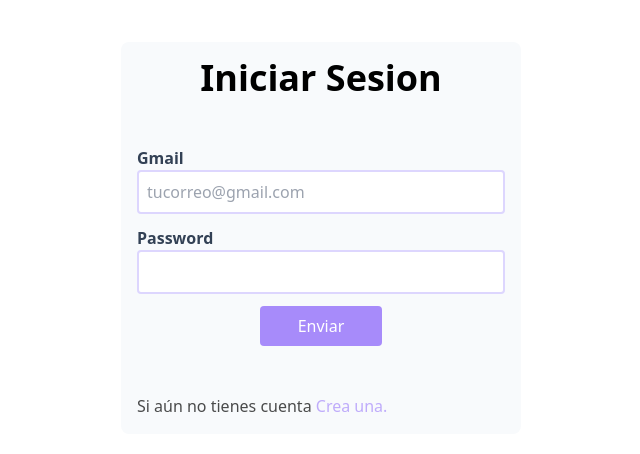
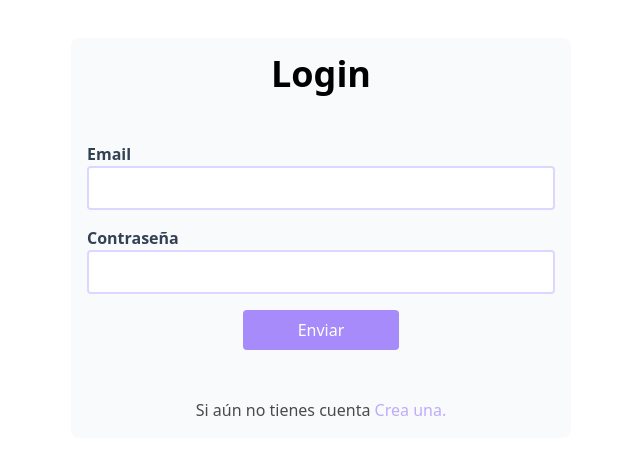
Before and after one commit to sebas-baltor/chat-socket-io, a React (Vite) app in the folder frontend/: page /login in a window 1280 px wide. Shown: the part 162-616 px from the top of the page, without its empty margins (319-959 px from the left). Built offline with nearby package versions, Linux system fonts and the light colour scheme; no server answers.

Commit message:
login and create account view, almost finished

```diff
--- a/frontend/package.json
+++ b/frontend/package.json
@@ -13,6 +13,7 @@
     "formik": "^2.2.9",
     "react": "^18.2.0",
     "react-dom": "^18.2.0",
+    "react-dropzone": "^14.2.3",
     "react-router-dom": "^6.8.1",
     "socket.io-client": "^4.6.0",
     "yup": "^1.0.0"
--- a/frontend/src/App.jsx
+++ b/frontend/src/App.jsx
@@ -9,7 +9,7 @@ function App() {
         <Routes>
           <Route path="/" element={<Chat />} />
           <Route path="/login" element={<Login />} />
-          <Route path="/create-account" element={<CreateAccount />} />
+          <Route path="/crear-cuenta" element={<CreateAccount />} />
         </Routes>
       </BrowserRouter>
     </div>
--- a/frontend/src/pages/CreateAccount.jsx
+++ b/frontend/src/pages/CreateAccount.jsx
@@ -1,6 +1,141 @@
-function CreateAccount (){
-    return(
-        <div>Create Account</div>
-    )
+import { Formik, Field, Form, ErrorMessage } from "formik";
+import Dropzone from "react-dropzone";
+import * as Yup from "yup";
+import styles from "../style";
+function CreateAccount() {
+  const phoneNumberRegExp =
+    /^((\\+[1-9]{1,4}[ \\-]*)|(\\([0-9]{2,3}\\)[ \\-]*)|([0-9]{2,4})[ \\-]*)*?[0-9]{3,4}?[ \\-]*[0-9]{3,4}?$/;
+  return (
+    <div className={`${styles.paddings} h-screen ${styles.flexCenter}`}>
+      <div className="flex flex-col gap-12 p-4 w-full max-w-[500px] bg-slate-50 rounded-lg">
+        <h1 className="text-4xl font-black text-center">Crear cuenta</h1>
+        <Formik
+          initialValues={{
+            name: "",
+            lastname: "",
+            phone: "",
+            password: "",
+            email: "",
+            profilePhoto: "",
+          }}
+          validationSchema={Yup.object({
+            name: Yup.string()
+              .max(60, "Tu nombre deberia tener menor de 60 letras")
+              .required("campo requerido"),
+            lastname: Yup.string()
+              .max(60, "Tu nombre deberia tener menor de 60 letras")
+              .required("campo requerido"),
+            phone: Yup.string()
+              .matches(phoneNumberRegExp, "numero de telefono invalido")
+              .required("campo requerido"),
+            password: Yup.string().length(8).required("campo requerido"),
+            email: Yup.string()
+              .email("correo invalido")
+              .required("campo requerido"),
+            profilePhoto: Yup.mixed().required("ingresa tu foto de perfil"),
+          })}
+          onSubmit={(values, { setSubmitting }) => {
+            console.log(values);
+          }}
+        >
+          <Form className="flex flex-col gap-4">
+            <label>
+              <span className="font-bold text-slate-700">Nombre</span>
+              <Field
+                name="name"
+                type="text"
+                className="w-full p-2 outline-none rounded border-2 border-violet-200 hover:bg-violet-50 focus:border-violet-400"
+              />
+              <span className="text-red-400 text-xs">
+                <ErrorMessage name="name" />
+              </span>
+            </label>
+            <label>
+              <span className="font-bold text-slate-700">Apellido</span>
+              <Field
+                name="lastname"
+                type="text"
+                className="w-full p-2 outline-none rounded border-2 border-violet-200 hover:bg-violet-50 focus:border-violet-400"
+              />
+              <span className="text-red-400 text-xs">
+                <ErrorMessage name="lastname" />
+              </span>
+            </label>
+            <label>
+              <span className="font-bold text-slate-700">Telefono</span>
+              <Field
+                name="phone"
+                type="text"
+                className="w-full p-2 outline-none rounded border-2 border-violet-200 hover:bg-violet-50 focus:border-violet-400"
+              />
+              <span className="text-red-400 text-xs">
+                <ErrorMessage name="phone" />
+              </span>
+            </label>
+            <label>
+              <span className="font-bold text-slate-700">Email</span>
+              <Field
+                name="email"
+                type="email"
+                className="w-full p-2 outline-none rounded border-2 border-violet-200 hover:bg-violet-50 focus:border-violet-400"
+              />
+              <span className="text-red-400 text-xs">
+                <ErrorMessage name="email" />
+              </span>
+            </label>
+            <label>
+              <span className="font-bold text-slate-700">Contraseña</span>
+              <Field
+                name="password"
+                type="password"
+                className="w-full p-2 outline-none  rounded border-2 border-violet-200 hover:bg-violet-50 focus:border-violet-400"
+              />
+              <span className="text-red-400 text-xs">
+                <ErrorMessage name="password" />
+              </span>
+            </label>
+            <label>
+            <span className="font-bold text-slate-700">Foto de perfil</span>
+              <Dropzone onDrop={(acceptedFiles) => console.log(acceptedFiles)}>
+                {({ getRootProps, getInputProps }) => (
+                  <section className="w-full h-18 border-dotted border-2 border-violet-200 p-4 hover:bg-violet-50">
+                    <div {...getRootProps()}>
+                      <input
+                        type="file"
+                        {...getInputProps()}
+                        name="profilePhoto"
+                      />
+                      <p className="text-center opacity-50">
+                        arrastra o clickea para agregar un archivo
+                      </p>
+                    </div>
+                  </section>
+                )}
+              </Dropzone>
+            </label>
+            {/* <label>
+              <span className="font-bold text-slate-700">Foto de perfil</span>
+              <Field name="profilePhoto" type="file" />
+              <span className="text-red-400 text-xs">
+                <ErrorMessage name="profilePhoto" />
+              </span>
+            </label> */}
+            <button
+              type="submit"
+              className="px-3 py-2 rounded bg-violet-400 text-white w-1/2 lg:w-1/3 mx-auto"
+            >
+              Enviar
+            </button>
+          </Form>
+        </Formik>
+        <div className="opacity-70 text-center">
+          Si ya tienes cuenta{" "}
+          <a href="/login" className="text-violet-400">
+            logueate
+          </a>
+        </div>
+      </div>
+    </div>
+  );
 }
 export default CreateAccount;
--- a/frontend/src/pages/Login.jsx
+++ b/frontend/src/pages/Login.jsx
@@ -1,102 +1,48 @@
-import { useFormik } from "formik";
-// import { Formik, Form, Field, ErrorMessage } from "formik";
+import { Formik, Field, Form, ErrorMessage } from "formik";
+import * as Yup from "yup";
+import styles from "../style";
 function Login() {
-  const formik = useFormik({
-    initialValues: {
+  return (
+    <div className={`${styles.flexCenter} ${styles.paddings} h-screen`}>
+      <div className="flex flex-col gap-12 p-4 max-w-[500px] mx-auto w-full bg-slate-50 rounded-lg">
+        <h1 className="font-black text-4xl text-center">Login</h1>
+        <Formik
+          initialValues={{
             email: "",
             password: "",
-    },
-    onSubmit: (values) => {
+          }}
+          validationSchema={Yup.object({
+            email: Yup.string()
+              .email("ingresa un email valido")
+              .required("campo requerido"),
+            password: Yup.string().required("campo requerido"),
+          })}
+          onSubmit={(values, { setSubmitting }) => {
             console.log(values);
-    },
-  });
-  // return (
-  //   <div className="w-screen h-screen flex justify-center items-center">
-  //     <Formik
-  //       initialValues={{
-  //         email: "",
-  //         password: "",
-  //       }}
-
-  //       onSubmit={(values, { setSubmitting }) => {
-  //         alert(JSON.stringify(values, null, 2));
-  //         setSubmitting(false);
-  //       }}
-  //       className="flex flex-col gap-12 p-4 w-[400px] max-w-[500px] bg-slate-50 rounded-lg"
-  //     >
-  //       <h2 className="text-center text-4xl font-black">Iniciar Sesion</h2>
-  //       {({ isSubmitting }) => (
-  //         <>
-  //           <Form className=" flex flex-col gap-3">
-  //             <label htmlFor="i__email">
-  //               <span className="font-bold text-slate-700">Gmail</span>
-  //               <Field
-  //                 id="i__email"
-  //                 type="email"
-  //                 name="email"
-  //                 // onChange={formik.handleChange}
-  //                 // value={formik.values.email}
-  //                 className="w-full p-2 outline-none border-0 rounded border-2 border-violet-200 hover:bg-violet-50 focus:border-violet-400"
-  //                 placeholder="tucorreo@gmail.com"
-  //               />
-  //             </label>
-  //             <label htmlFor="i__password">
-  //               <span className="font-bold text-slate-700">Password</span>
-  //               <Field
-  //                 id="i__password"
-  //                 type="password"
-  //                 name="password"
-  //                 onChange={formik.handleChange}
-  //                 // value={formik.values.password}
-  //                 className="w-full p-2 outline-none border-0 rounded border-2 border-violet-200 hover:bg-violet-50 focus:border-violet-400"
-  //               />
-  //             </label>
-  //             <button
-  //               type="submit"
-  //               className="px-3 py-2 rounded bg-violet-400 text-white w-1/2 lg:w-1/3 mx-auto"
-  //               disabled={isSubmitting}
-  //             >
-  //               Enviar
-  //             </button>
-  //           </Form>
-  //           <div className="opacity-70">
-  //             Si aún no tienes cuenta{" "}
-  //             <a href="/create-account" className="text-violet-400">
-  //               Crea una.
-  //             </a>
-  //           </div>
-  //         </>
-  //       )}
-  //     </Formik>
-  //   </div>
-  // );
-  return (
-    <div className="w-screen h-screen flex justify-center items-center">
-      <div className="flex flex-col gap-12 p-4 w-[400px] max-w-[500px] bg-slate-50 rounded-lg">
-        <h2 className="text-center text-4xl font-black">Iniciar Sesion</h2>
-        <form onSubmit={formik.handleSubmit} className=" flex flex-col gap-3">
-          <label htmlFor="i__email">
-            <span className="font-bold text-slate-700">Gmail</span>
-            <input
-              id="i__email"
+          }}
+        >
+          <Form className="flex flex-col gap-4">
+            <label>
+              <span className="font-bold text-slate-700">Email</span>
+              <Field
+                name="email"
                 type="email"
-              name="email"
-              onChange={formik.handleChange}
-              value={formik.values.email}
-              className="w-full p-2 outline-none border-0 rounded border-2 border-violet-200 hover:bg-violet-50 focus:border-violet-400"
-              placeholder="tucorreo@gmail.com"
-            />
-          </label>
-          <label htmlFor="i__password">
-            <span className="font-bold text-slate-700">Password</span>
-            <input
-              id="i__password"
-              type="password"
-              name="password"
-              onChange={formik.handleChange}
-              value={formik.values.password}
                 className="w-full p-2 outline-none border-0 rounded border-2 border-violet-200 hover:bg-violet-50 focus:border-violet-400"
               />
+              <span className="text-red-400 text-xs">
+                <ErrorMessage name="email" />
+              </span>
+            </label>
+            <label>
+              <span className="font-bold text-slate-700">Contraseña</span>
+              <Field
+                name="password"
+                type="password"
+                className="w-full p-2 outline-none border-0 rounded border-2 border-violet-200 hover:bg-violet-50 focus:border-violet-400"
+              />
+              <span className="text-red-400 text-xs">
+                <ErrorMessage name="password" />
+              </span>
             </label>
             <button
               type="submit"
@@ -104,10 +50,11 @@ function Login() {
             >
               Enviar
             </button>
-        </form>
-        <div className="opacity-70">
+          </Form>
+        </Formik>
+          <div className="opacity-70 text-center">
             Si aún no tienes cuenta{" "}
-          <a href="/create-account" className="text-violet-400">
+            <a href="/crear-cuenta" className="text-violet-400">
               Crea una.
             </a>
           </div>
--- /dev/null
+++ b/frontend/src/style/index.js
@@ -0,0 +1,12 @@
+const styles = {
+    innerWidth: "2xl:max-w-[1280px] w-full",
+
+    paddings: "sm:p-16 xs:p-8 px-6 py-12",
+    bannerPaddings:"sm:p-16 xs:p-8 px-6 pb-12 pt-0 sm:pt-0 xs:pt-0",
+
+    flexCenter: "flex justify-center items-center",
+    flexStart: "flex justify-start items-start",
+    flexEnd: "flex justify-end",
+    navPadding: "pt-[98px]",
+}
+export default styles
```
Also changed, not shown: frontend/src/index.css (line endings or trailing spaces), 2 other files (tests, documents, lock files or other folders). Lines whose indentation alone changed are shown as unchanged.
